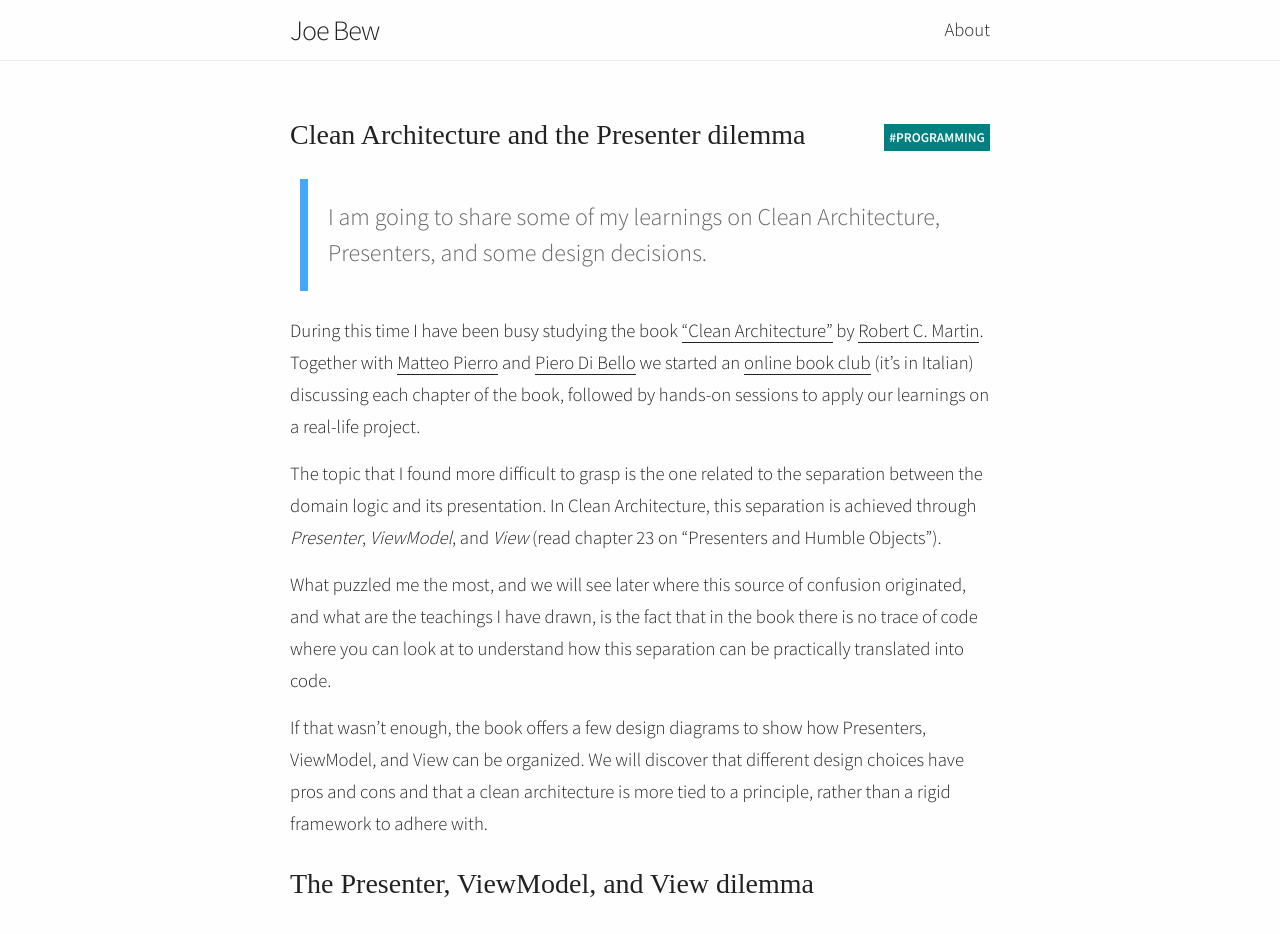
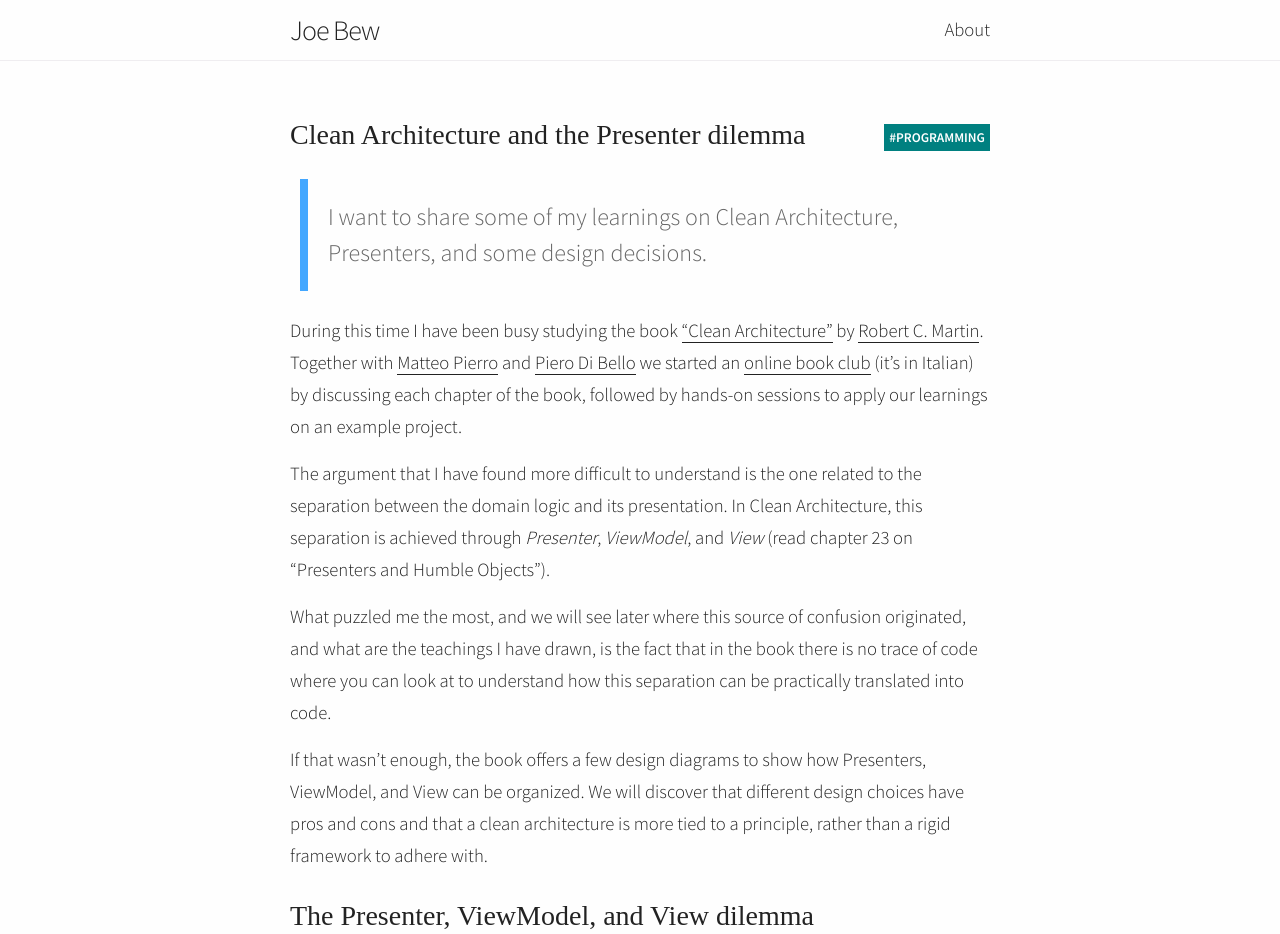
Before and after one commit to joebew42/joebew42.github.io, a Jekyll site: the page built from _posts/2021-06-05-clean-architecture-presenters-dilemma.markdown, in a window 1280 px wide and 1400 px high. Shown: the top 934 px of the window. Built offline with Jekyll 4.4.1, drawn with Linux system fonts in a browser that asks for light colours; some web fonts are replaced; some of the changed text lies outside the part shown.

Commit message:
Update the blog update Clean Architecture and Presenters

```diff
--- a/_posts/2021-06-05-clean-architecture-presenters-dilemma.markdown
+++ b/_posts/2021-06-05-clean-architecture-presenters-dilemma.markdown
@@ -3,14 +3,14 @@
 title: "Clean Architecture and the Presenter dilemma"
 date: 2021-06-05 9:00:00 +0100
 tag: programming
-summary: "I am going to share some of my learnings on Clean Architecture, Presenters, and some design decisions."
+summary: "I want to share some of my learnings on Clean Architecture, Presenters, and some design decisions."
 ---
 
-> I am going to share some of my learnings on Clean Architecture, Presenters, and some design decisions.
+> I want to share some of my learnings on Clean Architecture, Presenters, and some design decisions.
 
-During this time I have been busy studying the book ["Clean Architecture"](https://www.goodreads.com/book/show/18043011-clean-architecture) by [Robert C. Martin](https://twitter.com/unclebobmartin). Together with [Matteo Pierro](https://twitter.com/matteo_pierro) and [Piero Di Bello](https://twitter.com/pierodibello) we started an [online book club](https://www.youtube.com/channel/UCmPAZClDMjkqxjsqPfhqOxg/videos) (it's in Italian) discussing each chapter of the book, followed by hands-on sessions to apply our learnings on a real-life project.
+During this time I have been busy studying the book ["Clean Architecture"](https://www.goodreads.com/book/show/18043011-clean-architecture) by [Robert C. Martin](https://twitter.com/unclebobmartin). Together with [Matteo Pierro](https://twitter.com/matteo_pierro) and [Piero Di Bello](https://twitter.com/pierodibello) we started an [online book club](https://www.youtube.com/channel/UCmPAZClDMjkqxjsqPfhqOxg/videos) (it's in Italian) by discussing each chapter of the book, followed by hands-on sessions to apply our learnings on an example project.
 
-The topic that I found more difficult to grasp is the one related to the separation between the domain logic and its presentation. In Clean Architecture, this separation is achieved through _Presenter_, _ViewModel_, and _View_ (read chapter 23 on "Presenters and Humble Objects").
+The argument that I have found more difficult to understand is the one related to the separation between the domain logic and its presentation. In Clean Architecture, this separation is achieved through _Presenter_, _ViewModel_, and _View_ (read chapter 23 on "Presenters and Humble Objects").
 
 What puzzled me the most, and we will see later where this source of confusion originated, and what are the teachings I have drawn, is the fact that in the book there is no trace of code where you can look at to understand how this separation can be practically translated into code.
 
@@ -30,15 +30,20 @@
 
 At first, and I would say naively looking at this diagram, it comes quite naturally to use the [**Observer pattern**](https://en.wikipedia.org/wiki/Observer_pattern) where the View was the Observer and the ViewModel the Observable.
 
-Implementing an observer mechanism was not straightforward and [the resulting code was more complex than expected](https://github.com/MatteoPierro/clean-todo/blob/bd224e4577ce08b78e0674bfe526ed53ba94d3c9/app/src/main/java/io/vocidelcodice/todo/apps/console/ConsoleApp.java), and I have to confess I had hard times figuring out the flow of execution.
+Implementing an observer mechanism was not straightforward and [the resulting code was more complex than expected](https://github.com/MatteoPierro/clean-todo/blob/bd224e4577ce08b78e0674bfe526ed53ba94d3c9/app/src/main/java/io/vocidelcodice/todo/apps/console/ConsoleApp.java), and to confess I had hard times figuring out the flow of execution.
 
-The reason why opting for an observer isn't a great idea is because the `ViewModel` is a simple data structure object and it shouldn't have any logic, nor know anything about the `View`. Thus because of the Dependency Rule [^1]:
+Opting for an observer isn't great because we don't want the `ViewModel` to attract more than one reason to change:
+
+- Simple data structure object (DTO) for the `View`.
+- Synchronization mechanism for the `View`.
+
+The synchronization mechanism has to happen somewhere else, and to make things more interesting we need to remember that the code responsible for synchronizing the View with the ViewModel shouldn't know anything about the View. Thus because of the Dependency Rule [^1]:
 
 > _Source code dependencies must point only inward, toward higher-level policies_.
 
-It was possible to satisfy this rule by introducing an intermediary collaborator between the `Presenter` and the `View`, which we named `ViewModelPublisher`.
+It was possible to satisfy this constraint by introducing an intermediary collaborator between the `Presenter` and the `View`, which we named `ViewModelPublisher`.
 
-In such a way that the `ViewModelPublisher` acted as an` Observer`, the `View` as an `Observer`, and the `Presenter` was responsible for creating the` ViewModel` and then notifying the view of its changes.
+In such a way that the `ViewModelPublisher` acted as an `Observer`, the `View` as an `Observer`, and the `Presenter` was responsible for creating the `ViewModel` and then notifying the view of its changes.
 
 Here you can see part of the implementation of the `Presenter`:
 
@@ -77,7 +82,7 @@
 
 - It's convoluted. There are too many moving parts.
 - The flow of execution is difficult to follow.
-- The "wiring" part is tightly coupled with a concrete implementation of a`ViewModelPublisher`.
+- The "wiring" part is tightly coupled with a concrete implementation of a `ViewModelPublisher`.
 
 ## Option 2: Getting rid of the Observer
 
```
Also changed, not shown: other parts of _posts/2021-06-05-clean-architecture-presenters-dilemma.markdown (+1 -1 lines).
